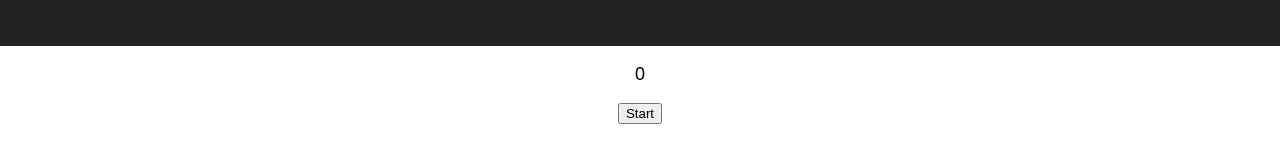
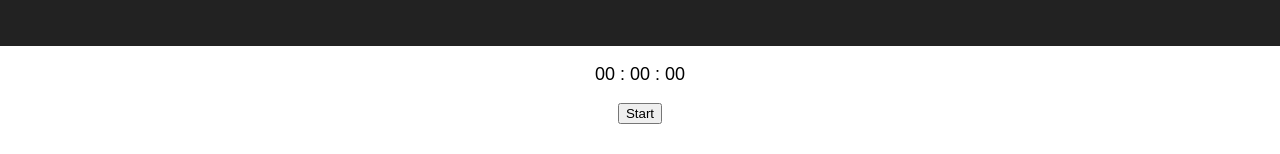
Before and after one commit to jackbittiner/MeetLoaf, a React (Create React App) app: page / in a window 1280 px wide. Shown: the part 144-298 px from the top of the page. Built offline with nearby package versions, Linux system fonts and the light colour scheme.

Commit message:
:sparkles: formatted seconds into hours, minutes and seocnds

```diff
--- a/src/App.js
+++ b/src/App.js
@@ -26,7 +26,7 @@ class MeetingTracker extends Component {
           <h1 className="App-title">Welcome to React</h1>
         </header>
         <p className="App-intro">
-          {numberOfSeconds}
+          {timeFormatter(numberOfSeconds)}
         </p>
         <button onClick={this.handleStartTimer}>Start</button>
       </div>
@@ -34,4 +34,15 @@ class MeetingTracker extends Component {
   }
 }
 
+const timeFormatter = (numberOfSeconds) => {
+  const hours   = Math.floor(numberOfSeconds / 3600);
+  const minutes = Math.floor((numberOfSeconds - (hours * 3600)) / 60);
+  const seconds = numberOfSeconds - (hours * 3600) - (minutes * 60);
+
+  var result = (hours < 10 ? "0" + hours : hours);
+      result += " : " + (minutes < 10 ? "0" + minutes : minutes);
+      result += " : " + (seconds  < 10 ? "0" + seconds : seconds);
+  return result;
+}
+
 export default MeetingTracker;
```
